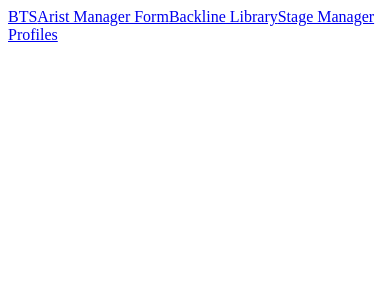
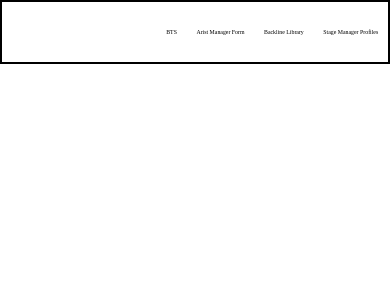
Before and after one commit to d-died/movement_inventory, a React (Create React App) app in the folder frontend/: page / in a window 390 px wide. Shown: the top 300 px of the page. Built offline with nearby package versions, Linux system fonts and the light colour scheme.

Commit message:
basic navbar styling for desktop not mobile responsive yet

```diff
--- a/frontend/src/Components/NavBar.js
+++ b/frontend/src/Components/NavBar.js
@@ -1,16 +1,18 @@
 import React from "react";
 import { Link } from "react-router-dom";
+import './Navbar.css'
 
 
 const NavBar = () => {
 
     return (
         <div className="navbar">
-
-            <Link to="/" className="navitem">BTS</Link>
-            <Link to="/ManagerForm" className="navitem">Arist Manager Form</Link>
-            <Link to="/BacklineLibrary" className="navitem">Backline Library</Link>
-            <Link to="/StageMgrProfiles" className="navitem">Stage Manager Profiles</Link>
+             <div id="links-container">
+                <Link to="/" className="navitem">BTS</Link>
+                <Link to="/ManagerForm" className="navitem">Arist Manager Form</Link>
+                <Link to="/BacklineLibrary" className="navitem">Backline Library</Link>
+                <Link to="/StageMgrProfiles" className="navitem">Stage Manager Profiles</Link>
+            </div>
 
         </div>
     )
--- /dev/null
+++ b/frontend/src/Components/Navbar.css
@@ -0,0 +1,24 @@
+.navbar{
+    display: flex;
+    justify-content: flex-end;
+    height: 60px;
+    border: 2px black solid;
+}
+
+#links-container{
+    width: 60%;
+    display: flex;
+    justify-content: space-around;
+    align-items: center;
+}
+
+.navitem{
+    color: #000;
+    font-size: 1.5vw;
+    text-decoration: none;
+    margin: 0 2%;
+}
+
+.navitem:hover{
+    color: #940;
+}
--- /dev/null
+++ b/frontend/src/index.css
@@ -0,0 +1,3 @@
+body{
+    margin: 0
+}
--- a/frontend/src/index.js
+++ b/frontend/src/index.js
@@ -2,6 +2,7 @@ import React from 'react'
 import * as ReactDOMCLient from 'react-dom/client'
 import App from "./App"
 import { BrowserRouter as Router } from 'react-router-dom'
+import './index.css'
 
 
 ReactDOMCLient.createRoot(document.querySelector('#root')).render(
```
